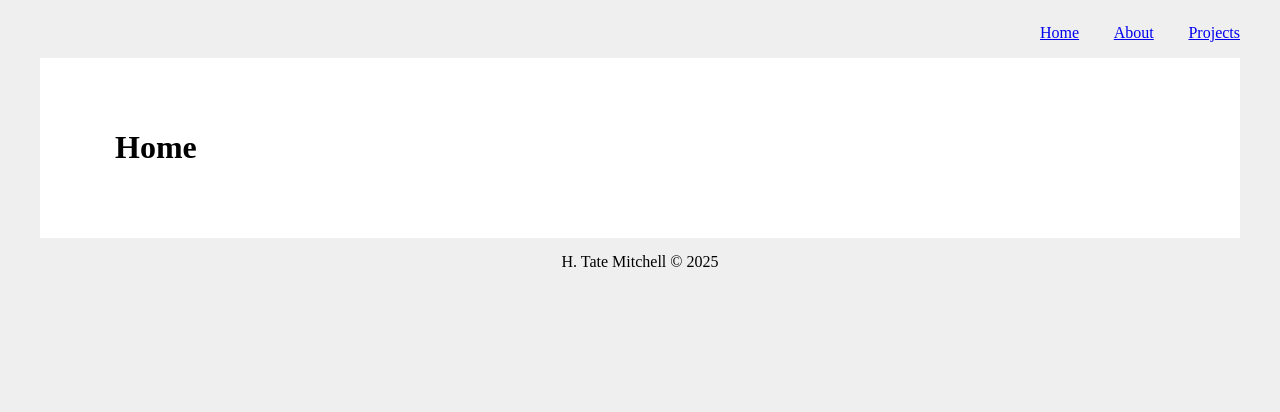
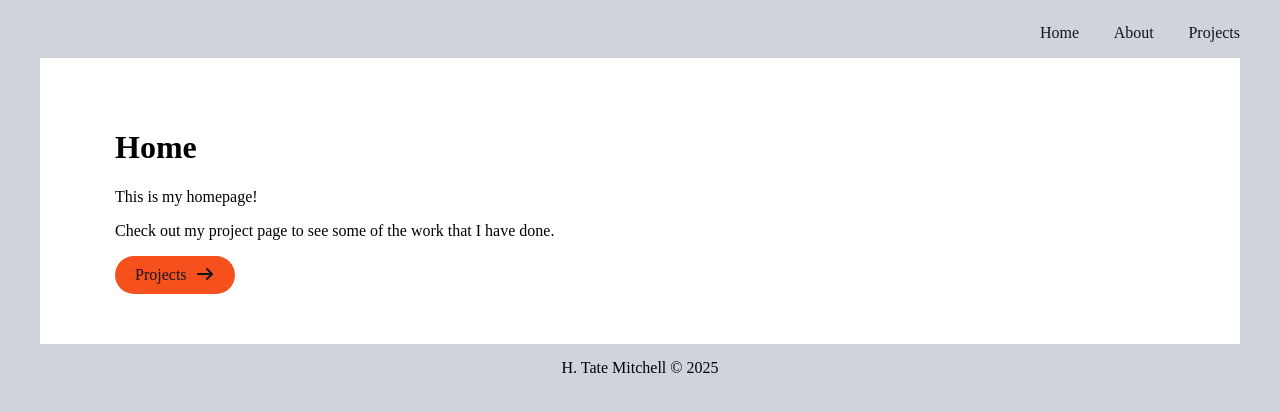
Before and after one commit to h-tate-mitchell/my-portfolio, a Next.js app: page / in a window 1280 px wide. Shown: the top 412 px of the page. Built offline with nearby package versions, Linux system fonts and the light colour scheme.

Commit message:
Added button component, FontAwesome package for icons

```diff
--- /dev/null
+++ b/src/components/Button.tsx
@@ -0,0 +1,25 @@
+import React from 'react'
+import Link from 'next/link'
+import styles from '@/styles/Button.module.css'
+import { FontAwesomeIcon } from "@fortawesome/react-fontawesome";
+import { faArrowRight } from "@fortawesome/free-solid-svg-icons";
+
+type ButtonProps = {
+    children: React.ReactNode;
+    url: string,
+    className: string,
+}
+
+const Button = (props: ButtonProps) => {
+    const { children, className, url } = props;
+  return (
+    <div className={styles[className]}>
+        <Link href={url} target="_blank">
+            {children}
+            <FontAwesomeIcon icon={faArrowRight} />
+        </Link>
+    </div>
+  )
+}
+
+export default Button
--- a/src/pages/_app.tsx
+++ b/src/pages/_app.tsx
@@ -1,5 +1,8 @@
 import "@/styles/globals.css";
 import type { AppProps } from "next/app";
+import "@fortawesome/fontawesome-svg-core/styles.css"; // Import the styles
+import { config } from "@fortawesome/fontawesome-svg-core";
+config.autoAddCss = false; // Disable automatic CSS addition
 
 export default function App({ Component, pageProps }: AppProps) {
   return <Component {...pageProps} />;
--- a/src/pages/index.tsx
+++ b/src/pages/index.tsx
@@ -1,5 +1,6 @@
 import Head from "next/head";
 import Page from "@/components/Page";
+import Button from "@/components/Button"
 import styles from "@/styles/Home.module.css";
 
 
@@ -7,6 +8,9 @@ export default function Home() {
   return (
     <Page title="H. Tate Mitchell's Portfolio">
       <h1>Home</h1>
+      <p>This is my homepage!</p>
+      <p>Check out my project page to see some of the work that I have done.</p>
+      <Button className="default" url="/projects">Projects</Button>
     </Page>
   );
 }
--- /dev/null
+++ b/src/styles/Button.module.css
@@ -0,0 +1,18 @@
+.default {
+    display: flex;
+    justify-content: space-between;
+    background-color: var(--accent-color);
+    width: fit-content;
+    margin: 0;
+    padding: 10px 20px;
+    border-radius: 25px;
+}
+
+.default a {
+    color: var(--text-dark);
+    text-decoration: none;
+}
+
+.default svg {
+    margin-left: 8px;
+}
--- a/src/styles/Navbar.module.css
+++ b/src/styles/Navbar.module.css
@@ -14,6 +14,12 @@
 }
 
 .buttons li {
+    text-decoration: none;
     padding: 0;
     margin: 0;
 }
+
+.buttons li a {
+    color: var(--text-dark);
+    text-decoration: none;
+}
--- a/src/styles/globals.css
+++ b/src/styles/globals.css
@@ -1,3 +1,13 @@
+:root {
+  --primary-color: #187795; /* Cerulean */
+  --secondary-color: #ced3dc; /* French Gray */
+  --accent-color: #F6511D; /* Tangelo */
+  --text-dark: #121420; /* Rich Black */
+  --text-light: #ffffff; /* White */
+  --background-light: #ced3dc; /* French Gray */
+  --background-dark: #2c2b3c; /* Raisin Black */
+}
+
 body {
-    background-color: #efefef;
+    background-color: var(--background-light);
 }
```
Also changed, not shown: package.json (+7 -4 lines), 1 other file (tests, documents, lock files or other folders).
